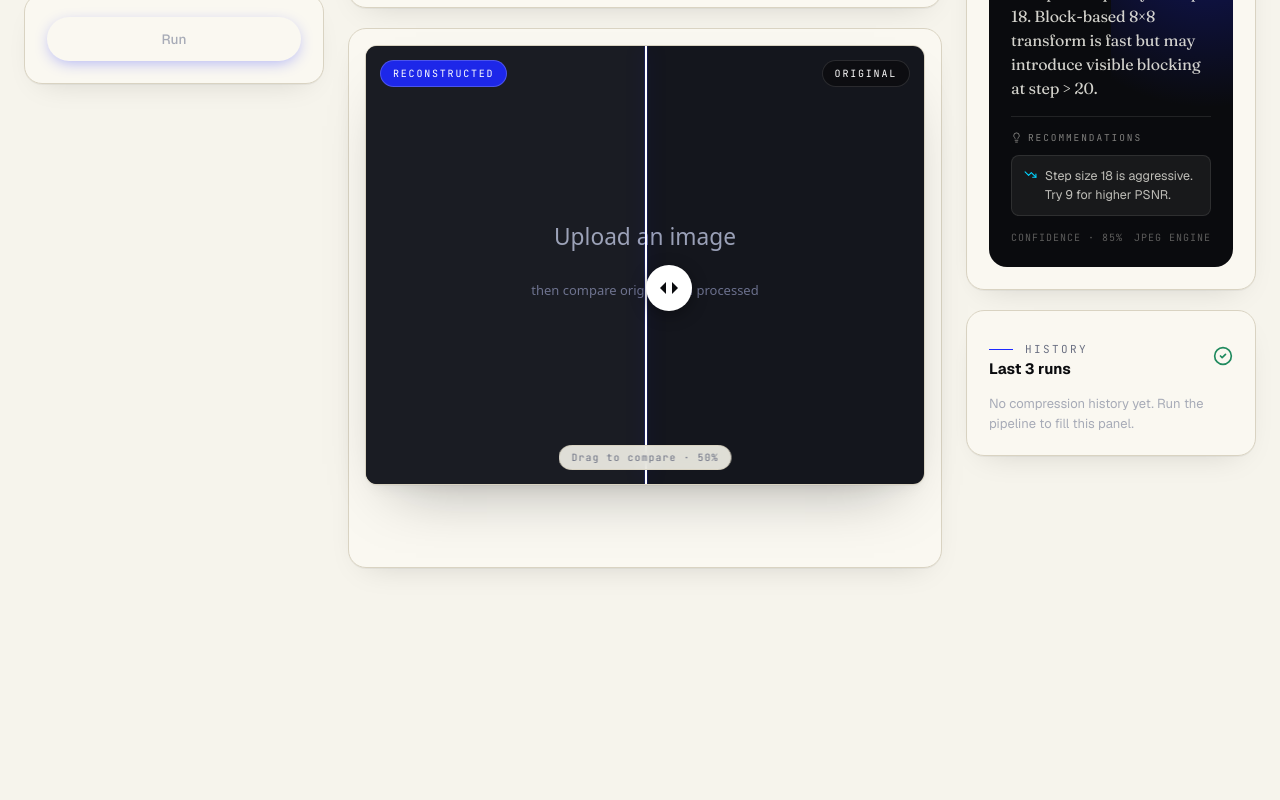
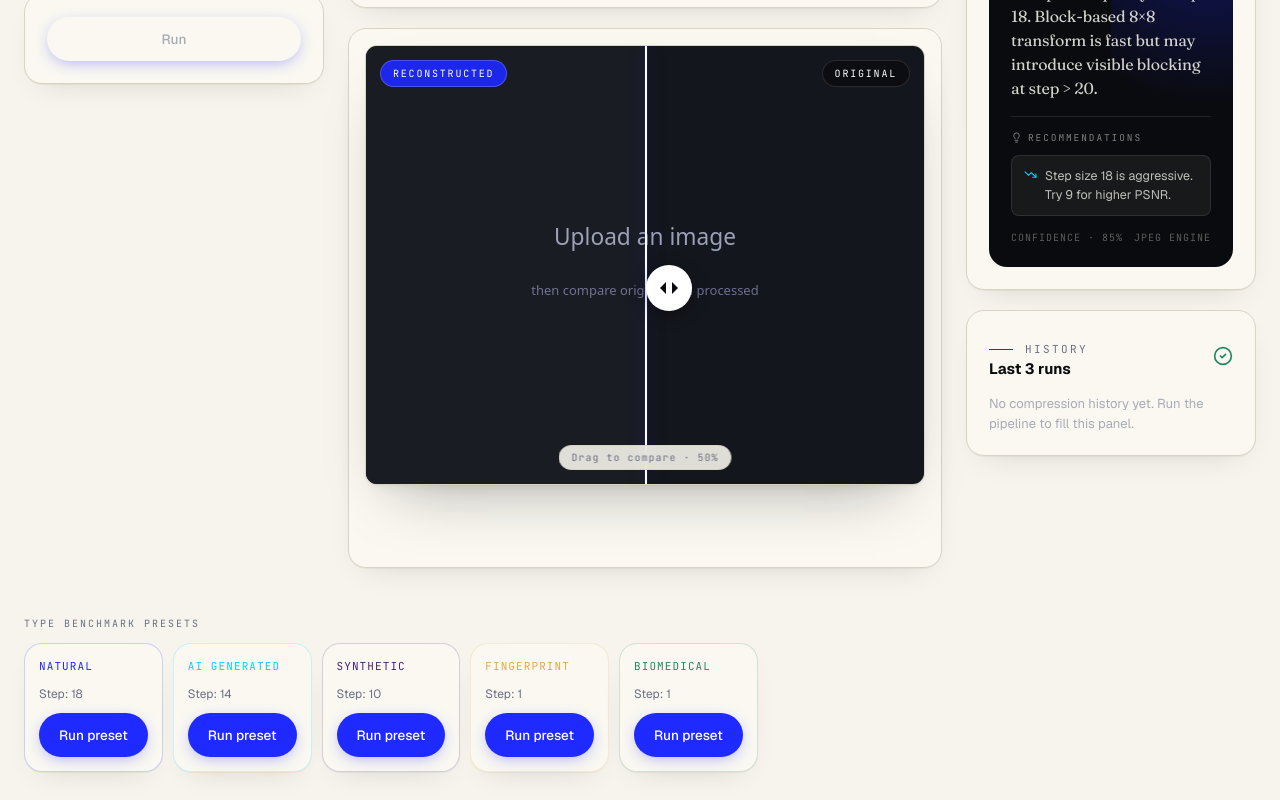
Before and after one commit to Ezgikalfaoglu/spectra-group10, a React (Vite) app: page /dashboard in a window 1280 px wide. Shown: the part 808-1608 px from the top of the page. Before the commit the page ends 1404 px from the top, so only its background shows below. Built offline with nearby package versions, Linux system fonts and the light colour scheme.

Commit message:
feat(results+history): JPEG block artifact, type benchmark chart, type filter chips

```diff
--- /dev/null
+++ b/src/app/components/BlockArtifactFilter.tsx
@@ -0,0 +1,14 @@
+export function BlockArtifactFilter() {
+  return (
+    <svg style={{ position: 'absolute', width: 0, height: 0 }} aria-hidden>
+      <defs>
+        <filter id="blockify">
+          <feFlood floodColor="rgba(0,0,0,0.18)" />
+          <feComposite in2="SourceGraphic" operator="in" />
+          <feMorphology operator="dilate" radius="4" />
+          <feComposite in="SourceGraphic" operator="arithmetic" k2="1" k3="0.7" />
+        </filter>
+      </defs>
+    </svg>
+  );
+}
--- a/src/app/pages/DashboardPage.tsx
+++ b/src/app/pages/DashboardPage.tsx
@@ -3,6 +3,7 @@ import { useNavigate } from 'react-router';
 import { ComparisonSlider } from '../components/ComparisonSlider';
 import { InsightCard } from '../components/InsightCard';
 import { UploadCloud, Image, Sparkles, FileText, CheckCircle2 } from 'lucide-react';
+import { listProfiles } from '../lib/imageTypeProfiles';
 
 type Method = 'jpeg' | 'jpeg2000';
 
@@ -20,13 +21,14 @@ type HistoryEntry = {
   id: string;
   date: string;
   imageName: string;
-  method: Method;
+  method: Method | 'JPEG' | 'JPEG2000';
   stepSize: number;
   mse: number;
   psnr: number;
   cr: string;
   sparsity: string;
   imageDataUrl: string;
+  type?: string;
 };
 
 const SUPPORTED_EXTENSIONS = ['png', 'jpg', 'jpeg', 'bmp', 'gif', 'webp'];
@@ -160,6 +162,7 @@ export function DashboardPage() {
   const [isProcessing, setIsProcessing] = useState(false);
   const [result, setResult] = useState<Result | null>(null);
   const [history, setHistory] = useState<HistoryEntry[]>([]);
+  const profiles = listProfiles();
 
   useEffect(() => {
     const saved = window.localStorage.getItem('compressionHistory');
@@ -234,6 +237,27 @@ export function DashboardPage() {
       window.localStorage.setItem('compressionHistory', JSON.stringify(updatedHistory));
       setIsProcessing(false);
     }, 1500);
+  };
+
+  const runPreset = (p: ReturnType<typeof listProfiles>[number]) => {
+    const newResult: HistoryEntry = {
+      id: Date.now().toString(),
+      date: new Date().toISOString(),
+      imageName: `${p.label}_sample.jpg`,
+      method: 'JPEG2000',
+      stepSize: p.stepSize,
+      mse: +(Math.random() * 50 + 20).toFixed(2),
+      psnr: +(40 - p.stepSize / 2).toFixed(2),
+      cr: `${(10 + p.crBonus * 10).toFixed(1)}:1`,
+      sparsity: `${Math.floor(60 + p.crBonus * 20)}%`,
+      imageDataUrl: placeholderImage,
+      type: p.type,
+    };
+
+    const updated = [newResult, ...history].slice(0, 20);
+
+    setHistory(updated);
+    localStorage.setItem('compressionHistory', JSON.stringify(updated));
   };
 
   const currentOriginal = uploadedImage?.dataUrl ?? placeholderImage;
@@ -481,9 +505,9 @@ export function DashboardPage() {
                       style={{ width: '100%', justifyContent: 'center' }}
                       onClick={() => {
                         setUploadedImage({ name: entry.imageName, dataUrl: entry.imageDataUrl });
-                        setMethod(entry.method);
+                        setMethod(entry.method === 'JPEG2000' ? 'jpeg2000' : 'jpeg');
                         setStepSize(entry.stepSize);
-                        setResult({ ...entry, method: entry.method, stepSize: entry.stepSize, imageDataUrl: entry.imageDataUrl });
+                        setResult({ ...entry, method: entry.method === 'JPEG2000' ? 'jpeg2000' : 'jpeg', stepSize: entry.stepSize, imageDataUrl: entry.imageDataUrl });
                       }}
                     >
                       Reload run
@@ -494,6 +518,60 @@ export function DashboardPage() {
             )}
           </section>
         </aside>
+
+      <div style={{ marginTop: 24 }}>
+        <div
+          style={{
+            fontFamily: 'var(--font-mono)',
+            fontSize: 10,
+            letterSpacing: '0.2em',
+            color: 'var(--ink-3)',
+            marginBottom: 12,
+            textTransform: 'uppercase'
+          }}
+        >
+          TYPE BENCHMARK PRESETS
+        </div>
+
+        <div style={{ display: 'grid', gridTemplateColumns: 'repeat(5, 1fr)', gap: 10 }}>
+          {profiles.map(p => (
+            <div
+              key={p.type}
+              className="sp-card"
+              style={{
+                padding: 14,
+                display: 'flex',
+                flexDirection: 'column',
+                gap: 10,
+                border: `1px solid ${p.accent}33`
+              }}
+            >
+              <div
+                style={{
+                  fontFamily: 'var(--font-mono)',
+                  fontSize: 11,
+                  color: p.accent,
+                  letterSpacing: '0.1em',
+                  textTransform: 'uppercase'
+                }}
+              >
+                {p.label}
+              </div>
+
+              <div style={{ fontSize: 12, color: 'var(--ink-3)' }}>
+                Step: {p.stepSize}
+              </div>
+
+              <button
+                onClick={() => runPreset(p)}
+                className="sp-btn sp-btn-klein"
+              >
+                Run preset
+              </button>
+            </div>
+          ))}
+        </div>
+      </div>
    </div>
     </div>
   );
--- a/src/app/pages/HistoryPage.tsx
+++ b/src/app/pages/HistoryPage.tsx
@@ -10,25 +10,27 @@ import {
   LineChart, Line, XAxis, YAxis, Tooltip, CartesianGrid,
   ResponsiveContainer
 } from 'recharts';
+import { listProfiles } from '../lib/imageTypeProfiles';
 
 interface RunRecord {
   id: string; date: string; imageName: string;
   method: string; wavelet: string; decompLevel: number | string;
   quantType: string; stepSize: number;
   mse: number; psnr: number; cr: string; sparsity: string;
+  type?: string;
 }
 
 const MOCK_HISTORY: RunRecord[] = [
-  { id: 'RUN-001', date: '2026-04-21T10:32:00Z', imageName: 'landscape_sample.tiff',  method: 'JPEG2000', wavelet: 'db4',  decompLevel: 3, quantType: 'scalar',  stepSize: 18, mse: 42.73,  psnr: 31.82, cr: '10.4:1', sparsity: '78%' },
-  { id: 'RUN-002', date: '2026-04-21T10:28:00Z', imageName: 'landscape_sample.tiff',  method: 'JPEG',    wavelet: '—',   decompLevel: '—', quantType: 'uniform', stepSize: 16, mse: 78.40,  psnr: 29.20, cr: '8.9:1',  sparsity: '62%' },
-  { id: 'RUN-003', date: '2026-04-21T10:15:00Z', imageName: 'fingerprint_01.bmp',     method: 'JPEG2000', wavelet: 'haar', decompLevel: 2, quantType: 'scalar',  stepSize: 8,  mse: 12.10,  psnr: 37.30, cr: '6.8:1',  sparsity: '55%' },
-  { id: 'RUN-004', date: '2026-04-20T16:44:00Z', imageName: 'biomedical_scan.png',    method: 'JPEG2000', wavelet: 'db2',  decompLevel: 4, quantType: 'scalar',  stepSize: 4,  mse: 5.20,   psnr: 40.97, cr: '4.1:1',  sparsity: '44%' },
-  { id: 'RUN-005', date: '2026-04-20T15:20:00Z', imageName: 'synthetic_graphic.png',  method: 'JPEG',    wavelet: '—',   decompLevel: '—', quantType: 'uniform', stepSize: 24, mse: 143.80, psnr: 26.55, cr: '14.3:1', sparsity: '81%' },
-  { id: 'RUN-006', date: '2026-04-20T14:55:00Z', imageName: 'portrait_natural.tiff',  method: 'JPEG2000', wavelet: 'db4',  decompLevel: 5, quantType: 'scalar',  stepSize: 12, mse: 22.90,  psnr: 34.53, cr: '9.2:1',  sparsity: '69%' },
-  { id: 'RUN-007', date: '2026-04-20T11:08:00Z', imageName: 'landscape_sample.tiff',  method: 'JPEG2000', wavelet: 'db2',  decompLevel: 3, quantType: 'uniform', stepSize: 20, mse: 58.40,  psnr: 30.47, cr: '12.1:1', sparsity: '74%' },
-  { id: 'RUN-008', date: '2026-04-19T17:30:00Z', imageName: 'hybrid_chart.bmp',       method: 'JPEG',    wavelet: '—',   decompLevel: '—', quantType: 'scalar',  stepSize: 32, mse: 220.60, psnr: 24.70, cr: '19.8:1', sparsity: '87%' },
-  { id: 'RUN-009', date: '2026-04-19T14:12:00Z', imageName: 'fingerprint_02.png',     method: 'JPEG2000', wavelet: 'haar', decompLevel: 1, quantType: 'scalar',  stepSize: 6,  mse: 8.40,   psnr: 38.88, cr: '5.4:1',  sparsity: '48%' },
-  { id: 'RUN-010', date: '2026-04-19T09:45:00Z', imageName: 'mri_slice.tiff',         method: 'JPEG2000', wavelet: 'db4',  decompLevel: 4, quantType: 'scalar',  stepSize: 4,  mse: 4.10,   psnr: 42.00, cr: '3.8:1',  sparsity: '41%' },
+  { id: 'RUN-001', date: '2026-04-21T10:32:00Z', imageName: 'landscape_sample.tiff',  method: 'JPEG2000', wavelet: 'db4',  decompLevel: 3, quantType: 'scalar',  stepSize: 18, mse: 42.73,  psnr: 31.82, cr: '10.4:1', sparsity: '78%', type: 'Natural' },
+  { id: 'RUN-002', date: '2026-04-21T10:28:00Z', imageName: 'landscape_sample.tiff',  method: 'JPEG',    wavelet: '—',   decompLevel: '—', quantType: 'uniform', stepSize: 16, mse: 78.40,  psnr: 29.20, cr: '8.9:1',  sparsity: '62%', type: 'Natural' },
+  { id: 'RUN-003', date: '2026-04-21T10:15:00Z', imageName: 'fingerprint_01.bmp',     method: 'JPEG2000', wavelet: 'haar', decompLevel: 2, quantType: 'scalar',  stepSize: 8,  mse: 12.10,  psnr: 37.30, cr: '6.8:1',  sparsity: '55%', type: 'Fingerprint' },
+  { id: 'RUN-004', date: '2026-04-20T16:44:00Z', imageName: 'biomedical_scan.png',    method: 'JPEG2000', wavelet: 'db2',  decompLevel: 4, quantType: 'scalar',  stepSize: 4,  mse: 5.20,   psnr: 40.97, cr: '4.1:1',  sparsity: '44%', type: 'Biomedical' },
+  { id: 'RUN-005', date: '2026-04-20T15:20:00Z', imageName: 'synthetic_graphic.png',  method: 'JPEG',    wavelet: '—',   decompLevel: '—', quantType: 'uniform', stepSize: 24, mse: 143.80, psnr: 26.55, cr: '14.3:1', sparsity: '81%', type: 'Synthetic' },
+  { id: 'RUN-006', date: '2026-04-20T14:55:00Z', imageName: 'portrait_natural.tiff',  method: 'JPEG2000', wavelet: 'db4',  decompLevel: 5, quantType: 'scalar',  stepSize: 12, mse: 22.90,  psnr: 34.53, cr: '9.2:1',  sparsity: '69%', type: 'Natural' },
+  { id: 'RUN-007', date: '2026-04-20T11:08:00Z', imageName: 'ai_render_scene.png',    method: 'JPEG2000', wavelet: 'db2',  decompLevel: 3, quantType: 'uniform', stepSize: 20, mse: 58.40,  psnr: 30.47, cr: '12.1:1', sparsity: '74%', type: 'AI Generated' },
+  { id: 'RUN-008', date: '2026-04-19T17:30:00Z', imageName: 'hybrid_chart.bmp',       method: 'JPEG',    wavelet: '—',   decompLevel: '—', quantType: 'scalar',  stepSize: 32, mse: 220.60, psnr: 24.70, cr: '19.8:1', sparsity: '87%', type: 'Synthetic' },
+  { id: 'RUN-009', date: '2026-04-19T14:12:00Z', imageName: 'fingerprint_02.png',     method: 'JPEG2000', wavelet: 'haar', decompLevel: 1, quantType: 'scalar',  stepSize: 6,  mse: 8.40,   psnr: 38.88, cr: '5.4:1',  sparsity: '48%', type: 'Fingerprint' },
+  { id: 'RUN-010', date: '2026-04-19T09:45:00Z', imageName: 'mri_slice.tiff',         method: 'JPEG2000', wavelet: 'db4',  decompLevel: 4, quantType: 'scalar',  stepSize: 4,  mse: 4.10,   psnr: 42.00, cr: '3.8:1',  sparsity: '41%', type: 'Biomedical' },
 ];
 
 type SortKey = keyof RunRecord;
@@ -42,9 +44,12 @@ export function HistoryPage() {
   const [rows, setRows] = useState<RunRecord[]>([]);
   const [search, setSearch] = useState('');
   const [methodFilter, setMethodFilter] = useState('all');
+  const [typeFilter, setTypeFilter] = useState<string | null>(null);
   const [sortKey, setSortKey] = useState<SortKey>('psnr');
   const [sortDir, setSortDir] = useState<SortDir>('desc');
+  const [sortBy, setSortBy] = useState<'cr-asc' | 'cr-desc' | null>(null);
   const [expandedRow, setExpandedRow] = useState<string | null>(null);
+  const profiles = listProfiles();
 
   useEffect(() => {
     const stored = localStorage.getItem('compressionHistory');
@@ -54,15 +59,19 @@ export function HistoryPage() {
   }, []);
 
   const handleSort = (key: SortKey) => {
+    setSortBy(null);
     if (sortKey === key) setSortDir(d => d === 'asc' ? 'desc' : 'asc');
     else { setSortKey(key); setSortDir('asc'); }
   };
+
+  const parseCR = (cr: string) => parseFloat(cr.split(':')[0]);
 
   const filtered = rows
     .filter(r => {
       const q = search.toLowerCase();
       if (q && !r.imageName.toLowerCase().includes(q) && !r.id.toLowerCase().includes(q) && !r.method.toLowerCase().includes(q)) return false;
       if (methodFilter !== 'all' && r.method !== methodFilter) return false;
+      if (typeFilter && r.type !== typeFilter) return false;
       return true;
     })
     .sort((a, b) => {
@@ -75,6 +84,16 @@ export function HistoryPage() {
       const cmp = String(va).localeCompare(String(vb), undefined, { numeric: true });
       return sortDir === 'asc' ? cmp : -cmp;
     });
+
+  const finalHistory = [...filtered];
+
+  if (sortBy === 'cr-desc') {
+    finalHistory.sort((a, b) => parseCR(b.cr) - parseCR(a.cr));
+  }
+
+  if (sortBy === 'cr-asc') {
+    finalHistory.sort((a, b) => parseCR(a.cr) - parseCR(b.cr));
+  }
 
   const SortBtn = ({ col }: { col: SortKey }) => (
     <button onClick={() => handleSort(col)} style={{ marginLeft: 4, opacity: 0.5, cursor: 'pointer', background: 'none', border: 'none', color: 'var(--ink-3)', display: 'inline-flex', alignItems: 'center' }}>
@@ -117,7 +136,7 @@ export function HistoryPage() {
           <button className="sp-btn sp-btn-ghost sp-btn-sm" onClick={() => {
             const csv = [
               ['Run ID', 'Date', 'Specimen', 'Method', 'Wavelet', 'Level', 'Quant', 'Step', 'MSE', 'PSNR', 'CR', 'Sparsity'].join(','),
-              ...filtered.map(r => [
+              ...finalHistory.map(r => [
                 r.id,
                 formatDate(r.date),
                 r.imageName,
@@ -194,6 +213,35 @@ export function HistoryPage() {
         </div>
       </motion.div>
 
+      <div style={{ display: 'flex', gap: 6, flexWrap: 'wrap', marginBottom: 12 }}>
+        <button
+          onClick={() => setTypeFilter(null)}
+          className={!typeFilter ? 'sp-pill sp-pill-active' : 'sp-pill'}
+        >
+          All
+        </button>
+
+        {profiles.map(p => (
+          <button
+            key={p.type}
+            onClick={() => setTypeFilter(p.type)}
+            style={{
+              padding: '5px 11px',
+              borderRadius: 100,
+              cursor: 'pointer',
+              border: `1px solid ${typeFilter === p.type ? p.accent : 'var(--rule)'}`,
+              background: typeFilter === p.type ? `${p.accent}11` : 'white',
+              color: typeFilter === p.type ? p.accent : 'var(--ink-3)',
+              fontFamily: 'var(--font-mono)',
+              fontSize: 10,
+              letterSpacing: '0.08em',
+            }}
+          >
+            {p.label}
+          </button>
+        ))}
+      </div>
+
       {/* Table */}
       <motion.div initial={{ opacity: 0, y: 12 }} animate={{ opacity: 1, y: 0 }} transition={{ delay: 0.35 }} className="sp-card" style={{ overflow: 'hidden' }}>
         <div style={{ overflowX: 'auto' }}>
@@ -214,15 +262,24 @@ export function HistoryPage() {
                   { key: 'cr', label: 'CR' },
                   { key: 'sparsity', label: 'Sparsity' },
                 ].map(({ key, label }) => (
-                  <th key={key} style={{ padding: '11px 16px', textAlign: 'left', fontFamily: 'var(--font-mono)', fontSize: 9.5, letterSpacing: '0.2em', color: 'var(--ink-3)', textTransform: 'uppercase', whiteSpace: 'nowrap', fontWeight: 400 }}>
-                    {label}<SortBtn col={key as SortKey} />
+                  <th
+                    key={key}
+                    onClick={key === 'cr' ? () => {
+                      if (sortBy === 'cr-desc') setSortBy('cr-asc');
+                      else setSortBy('cr-desc');
+                    } : undefined}
+                    style={{ padding: '11px 16px', textAlign: 'left', fontFamily: 'var(--font-mono)', fontSize: 9.5, letterSpacing: '0.2em', color: 'var(--ink-3)', textTransform: 'uppercase', whiteSpace: 'nowrap', fontWeight: 400, cursor: key === 'cr' ? 'pointer' : 'default' }}
+                  >
+                    {key === 'cr'
+                      ? <>CR {sortBy === 'cr-desc' ? '↓' : sortBy === 'cr-asc' ? '↑' : ''}</>
+                      : <>{label}<SortBtn col={key as SortKey} /></>}
                   </th>
                 ))}
                 <th style={{ padding: '11px 16px', textAlign: 'right', fontFamily: 'var(--font-mono)', fontSize: 9.5, letterSpacing: '0.2em', color: 'var(--ink-3)', textTransform: 'uppercase', fontWeight: 400 }}>Actions</th>
               </tr>
             </thead>
 <tbody>
-  {filtered.length === 0 && (
+  {finalHistory.length === 0 && (
     <tr>
       <td colSpan={13} style={{ textAlign: 'center', padding: '64px 20px' }}>
 
@@ -249,7 +306,7 @@ export function HistoryPage() {
       </td>
     </tr>
   )}
-  {filtered.map((row, idx) => (
+  {finalHistory.map((row, idx) => (
     <Fragment key={row.id}>
       <tr
         onClick={() => setExpandedRow(expandedRow === row.id ? null : row.id)}
--- a/src/app/pages/ResultsPage.tsx
+++ b/src/app/pages/ResultsPage.tsx
@@ -8,11 +8,12 @@ import {
 import {
   LineChart, Line, BarChart, Bar, XAxis, YAxis, CartesianGrid,
   Tooltip, Legend, ResponsiveContainer, RadarChart, Radar,
-  PolarGrid, PolarAngleAxis, PolarRadiusAxis
+  PolarGrid, PolarAngleAxis, PolarRadiusAxis, Cell
 } from 'recharts';
 import { ComparisonSlider, type ComparisonMode } from '../components/ComparisonSlider';
 import { InsightCard } from '../components/InsightCard';
-
+import { BlockArtifactFilter } from "../components/BlockArtifactFilter";
+import { listProfiles } from '../lib/imageTypeProfiles';
 const DEMO_IMAGE = 'https://images.unsplash.com/photo-1581447547509-711eb65cd5f2?crop=entropy&cs=tinysrgb&fit=max&fm=jpg&ixid=M3w3Nzg4Nzd8MHwxfHNlYXJjaHwxfHxsYW5kc2NhcGUlMjBtb3VudGFpbiUyMGdyYXlzY2FsZSUyMG5hdHVyZXxlbnwxfHx8fDE3NzY3NjEzOTJ8MA&ixlib=rb-4.1.0&q=80&w=1080';
 
 const DEMO_RESULT = {
@@ -51,6 +52,12 @@ const RADAR_DATA = [
   { subject: 'Speed', JPEG: 90, JPEG2000: 72 },
   { subject: 'Quality', JPEG: 65, JPEG2000: 80 },
 ];
+const TYPE_BENCHMARK = listProfiles().map(p => ({
+  type: p.label,
+  cr: 16 * p.crBonus + (p.stepSize / 64) * 64,
+  psnr: p.forceLossless ? 45 : 38 - (p.stepSize / 32) * 16,
+  fill: p.accent,
+}));
 
 type TabType = 'jpeg2000' | 'jpeg' | 'comparison';
 
@@ -90,6 +97,7 @@ export function ResultsPage() {
   const currentResult = activeTab === 'jpeg' ? JPEG_DEMO : result;
   const baselineResult = activeTab === 'jpeg2000' ? JPEG_DEMO : result;
   const imgSrc = currentResult.imageDataUrl || DEMO_IMAGE;
+  const stepSize = currentResult.stepSize ?? 18;
 
   const renderDelta = (label: string, current: number, baseline: number) => {
     const betterIsLower = label === 'MSE';
@@ -119,6 +127,8 @@ export function ResultsPage() {
   };
 
   return (
+    <>
+      <BlockArtifactFilter />
       <motion.div
       initial={{ opacity: 0, y: 16 }}
       animate={{ opacity: 1, y: 0 }}
@@ -233,7 +243,7 @@ export function ResultsPage() {
 
           <div style={{ padding: 24, display: 'flex', flexDirection: 'column', gap: 24 }}>
             {/* Comparison slider */}
-            <div>
+            <div style={{ position: "relative" }}>
               <div style={{ display: 'flex', justifyContent: 'space-between', alignItems: 'center', marginBottom: 12 }}>
                 <span style={{ fontFamily: 'var(--font-mono)', fontSize: 9.5, letterSpacing: '0.2em', color: 'var(--ink-3)', textTransform: 'uppercase' }}>COMPARATOR · DRAG THE HANDLE</span>
                 <span style={{ fontFamily: 'var(--font-mono)', fontSize: 10, color: 'var(--ink-4)' }}>{result.imageName}</span>
@@ -272,12 +282,33 @@ export function ResultsPage() {
                 originalSrc={imgSrc}
                 reconstructedSrc={imgSrc}
                 originalFilter="none"
-                reconstructedFilter={`blur(${currentResult.stepSize > 22 ? 2.4 : currentResult.stepSize > 16 ? 1.4 : 0.8}px) contrast(${currentResult.stepSize > 22 ? 0.82 : currentResult.stepSize > 16 ? 0.9 : 0.96}) saturate(${currentResult.stepSize > 20 ? 0.88 : 0.98}) brightness(${currentResult.stepSize > 20 ? 1.04 : 1.01})`}
+                reconstructedFilter={`
+  blur(${stepSize > 22 ? 2.4 : stepSize > 16 ? 1.4 : 0.8}px)
+  contrast(${stepSize > 22 ? 0.82 : stepSize > 16 ? 0.9 : 0.96})
+  saturate(${stepSize > 20 ? 0.88 : 0.98})
+  brightness(${stepSize > 20 ? 1.04 : 1.01})
+  ${stepSize > 40 ? "url(#blockify)" : ""}
+`}
               />
+              {stepSize > 40 && (
+                <div
+                  style={{
+                    position: "absolute",
+                    inset: 0,
+                    pointerEvents: "none",
+                    backgroundImage:
+                      "linear-gradient(rgba(0,0,0,0.18) 1px, transparent 1px), linear-gradient(90deg, rgba(0,0,0,0.18) 1px, transparent 1px)",
+                    backgroundSize: "32px 32px",
+                    mixBlendMode: "overlay",
+                    clipPath: "inset(0 0 0 var(--split, 50%))",
+                  }}
+                />
+              )}
             </div>
 
             {/* Metrics table */}
-            <div style={{ border: '1px solid var(--rule)', borderRadius: 'var(--r-md)', overflow: 'hidden' }}>
+            <div style={{ display: 'flex', gap: 16, alignItems: 'flex-start' }}>
+              <div style={{ flex: 1, border: '1px solid var(--rule)', borderRadius: 'var(--r-md)', overflow: 'hidden' }}>
                 <div style={{ display: 'grid', gridTemplateColumns: '1fr 1fr 2fr', padding: '10px 20px', background: 'var(--paper-3)', borderBottom: '1px solid var(--rule)' }}>
                   {['METRIC', 'VALUE', 'INTERPRETATION'].map(h => (
                     <span key={h} style={{ fontFamily: 'var(--font-mono)', fontSize: 9.5, letterSpacing: '0.2em', color: 'var(--ink-3)', textTransform: 'uppercase' }}>{h}</span>
@@ -295,6 +326,47 @@ export function ResultsPage() {
                     <span style={{ fontSize: 13, color: 'var(--ink-3)', lineHeight: 1.5 }}>{row.interp}</span>
                   </div>
                 ))}
+              </div>
+
+              <div
+                className="sp-card"
+                style={{
+                  padding: 20,
+                  minWidth: 260,
+                  maxWidth: 300,
+                  background: 'var(--ink)',
+                  color: 'var(--paper)',
+                  borderRadius: 'var(--r-md)',
+                }}
+              >
+                <div
+                  style={{
+                    fontFamily: 'var(--font-mono)',
+                    fontSize: 10,
+                    letterSpacing: '0.2em',
+                    textTransform: 'uppercase',
+                    marginBottom: 14,
+                    color: 'var(--cyan)',
+                  }}
+                >
+                  HOW IS CR COMPUTED?
+                </div>
+
+                <div
+                  style={{
+                    fontFamily: 'var(--font-mono)',
+                    fontSize: 12,
+                    lineHeight: 1.7,
+                    whiteSpace: 'pre-line',
+                  }}
+                >
+                  CR = uncompressed_size / encoded_size
+
+                  = (W × H × 8) / encoded_bits
+
+                  PSNR = 10 · log₁₀(255² / MSE)
+                </div>
+              </div>
             </div>
           </div>
         </motion.div>
@@ -388,8 +460,39 @@ export function ResultsPage() {
               </div>
             </div>
           </div>
+
+          <div className="sp-card" style={{ padding: 24 }}>
+            <div style={{ display: 'flex', alignItems: 'center', gap: 10, marginBottom: 20 }}>
+              <Layers style={{ width: 14, height: 14, color: 'var(--klein)' }}/>
+              <span style={{
+                fontFamily: 'var(--font-mono)',
+                fontSize: 10,
+                letterSpacing: '0.2em',
+                color: 'var(--ink-2)',
+                textTransform: 'uppercase'
+              }}>
+                Image-type Benchmark · trained presets
+              </span>
+            </div>
+
+            <ResponsiveContainer width="100%" height={260}>
+              <BarChart data={TYPE_BENCHMARK} margin={{ top: 5, right: 10, left: -15, bottom: 5 }}>
+                <CartesianGrid strokeDasharray="3 3" stroke="var(--rule)" vertical={false}/>
+                <XAxis dataKey="type" tick={{ fontSize: 11, fill: 'var(--ink-3)', fontFamily: 'var(--font-mono)' }} stroke="var(--rule)"/>
+                <YAxis tick={{ fontSize: 11, fill: 'var(--ink-3)', fontFamily: 'var(--font-mono)' }} stroke="var(--rule)"/>
+                <Tooltip contentStyle={ttStyle}/>
+
+                <Bar dataKey="cr" name="CR" radius={[3,3,0,0]}>
+                  {TYPE_BENCHMARK.map((d, i) => (
+                    <Cell key={i} fill={d.fill} />
+                  ))}
+                </Bar>
+              </BarChart>
+            </ResponsiveContainer>
+          </div>
         </motion.div>
       )}
       </motion.div>
+    </>
   );
 }
```
Lines whose indentation alone changed are shown as unchanged.
